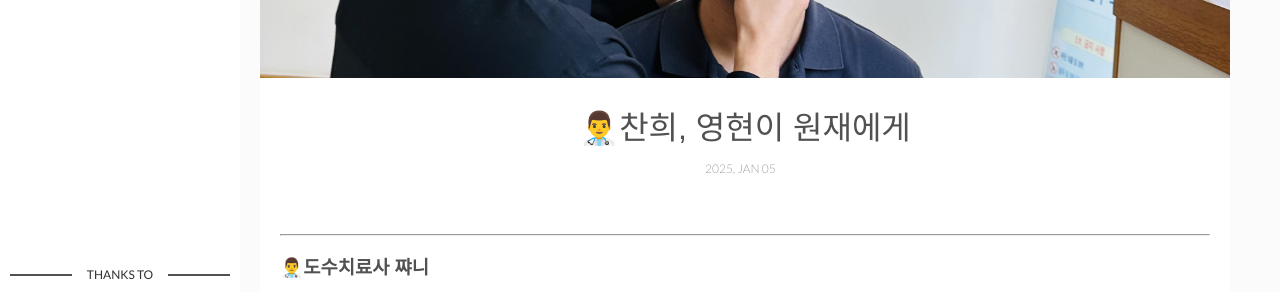
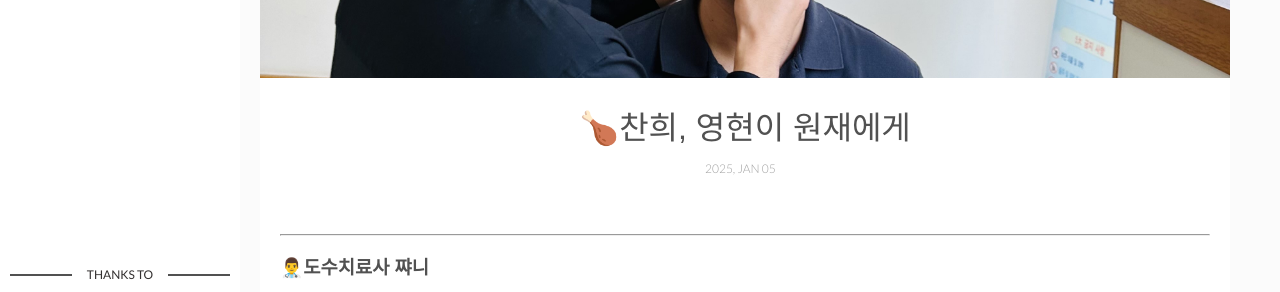
Before and after one commit to wonjae2025/HappyBdayJaeJae, a Jekyll site: the page built from _posts/2025-01-19-sdiz.markdown, in a window 1280 px wide and 900 px high. Shown: the part 442-734 px from the top of the window. Built offline with Jekyll 4.4.1, drawn with Linux system fonts in a browser that asks for light colours; some web fonts are replaced.

```diff
--- a/_posts/2025-01-19-sdiz.markdown
+++ b/_posts/2025-01-19-sdiz.markdown
@@ -1,6 +1,6 @@
 ---
 layout: post
-title: 👨‍⚕️찬희, 영현이 원재에게
+title: 🍗찬희, 영현이 원재에게
 date: 2025-01-06 00:00:00 +0300
 description: 스디즈가 원재에게 전하는 메시지 # Add post description (optional)
 img: img-doctor.jpeg # Add image post (optional)
```
